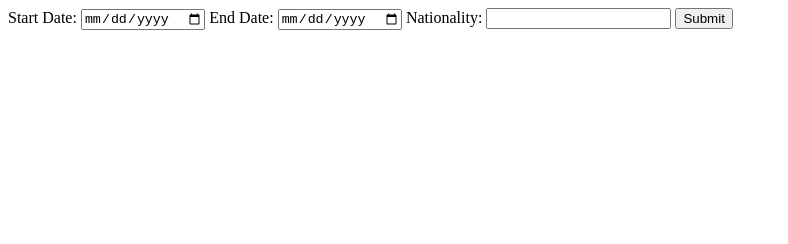
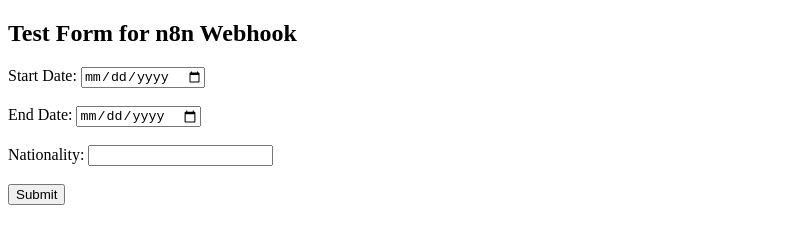
Before and after one commit to abrarabro/n8n-user-form, a plain HTML site: page index.html in a window 1280 px wide. Shown: the whole page, without its empty margins (0-788 px from the left). Drawn offline with Linux system fonts and the light colour scheme.

Commit message:
Update index.html

```diff
--- a/index.html
+++ b/index.html
@@ -1,12 +1,12 @@
-<form action="https://abrarmis.app.n8n.cloud/webhook-test/user-input" method="POST">
-  <label for="start_date">Start Date:</label>
-  <input type="date" name="start_date" required />
-
-  <label for="end_date">End Date:</label>
-  <input type="date" name="end_date" required />
-
-  <label for="nationality">Nationality:</label>
-  <input type="text" name="nationality" required />
-
-  <button type="submit">Submit</button>
-</form>
+<!DOCTYPE html>
+<html>
+  <body>
+    <h2>Test Form for n8n Webhook</h2>
+    <form method="POST" action="https://abrarmis.app.n8n.cloud/webhook-test/user-input">
+      <label>Start Date: <input type="date" name="start_date" required></label><br><br>
+      <label>End Date: <input type="date" name="end_date" required></label><br><br>
+      <label>Nationality: <input type="text" name="nationality" required></label><br><br>
+      <button type="submit">Submit</button>
+    </form>
+  </body>
+</html>
```
